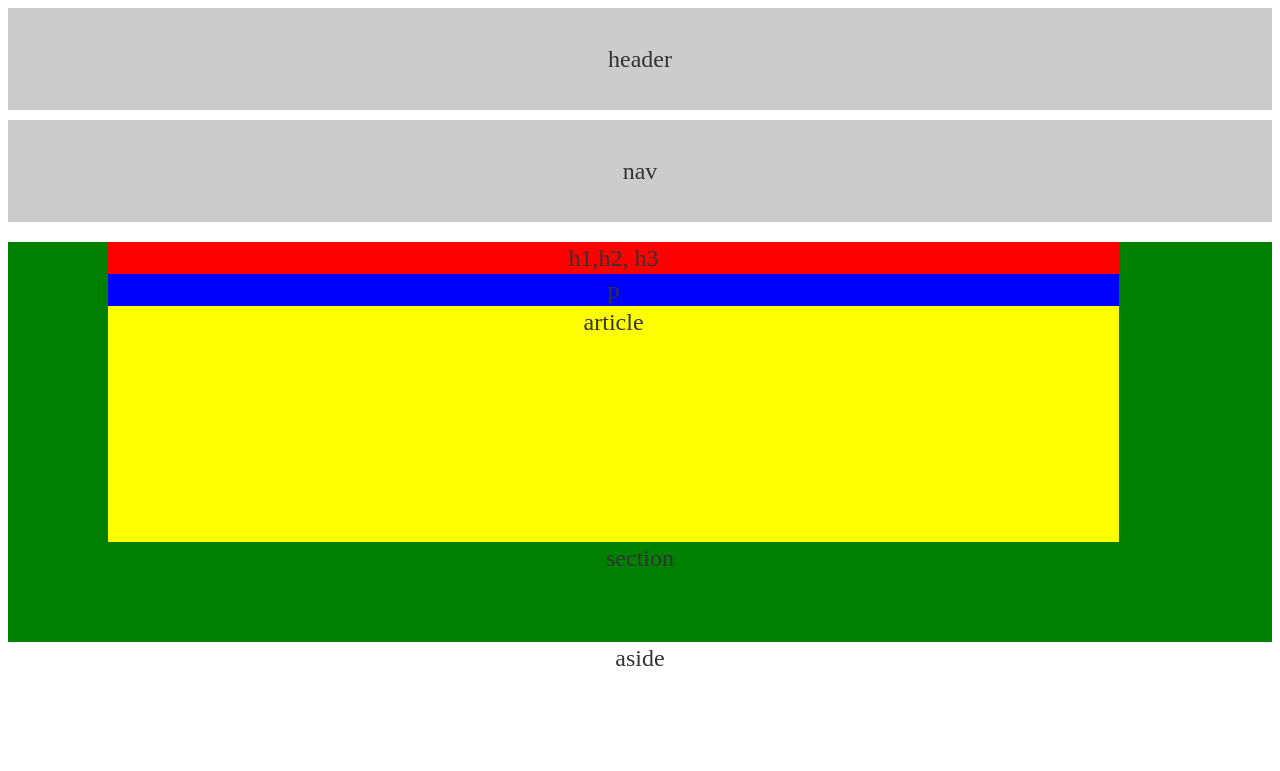
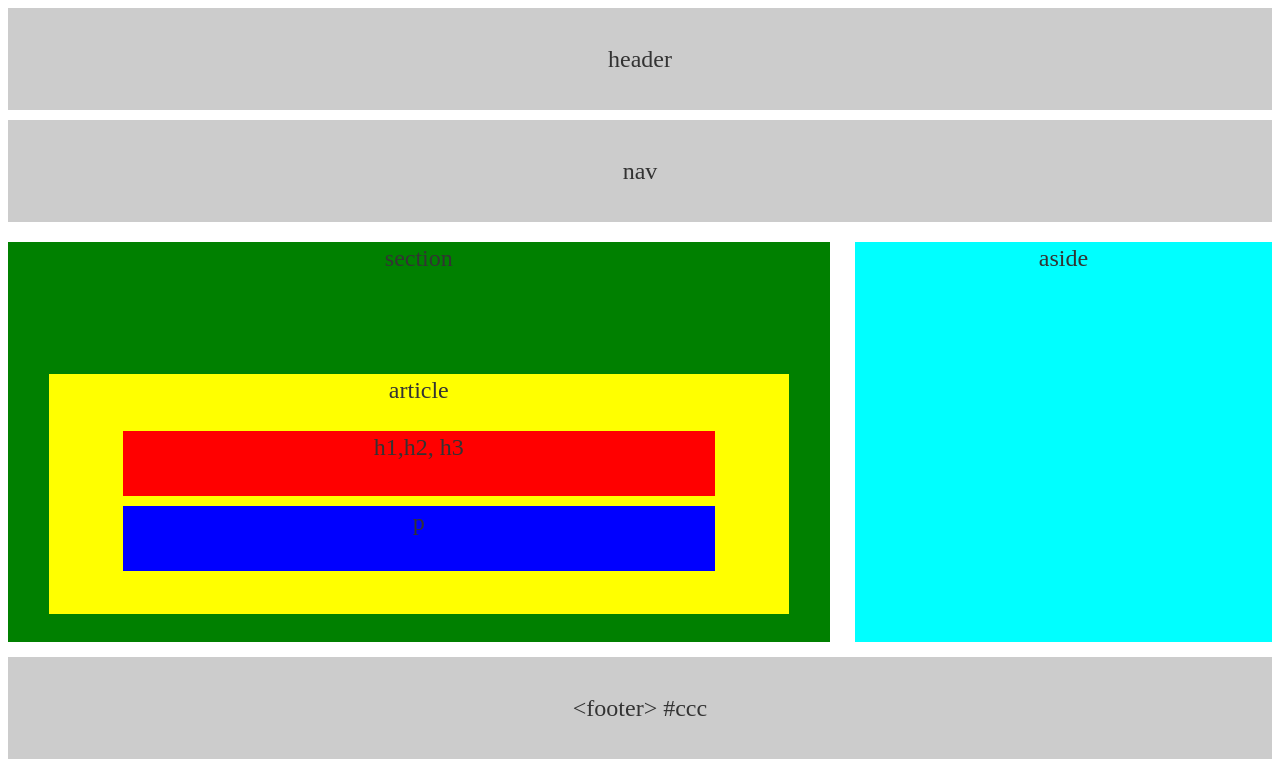
Before and after one commit to jonathan789/jonathan789.github.io, a plain HTML site: page index.html in a window 1280 px wide. Shown: the top 771 px of the page. Drawn offline with Linux system fonts and the light colour scheme.

Commit message:
replaced html and css files

```diff
--- a/index.html
+++ b/index.html
@@ -18,25 +18,24 @@
     nav
   </nav>
 
-  <section>
+
+  <div class="container">
+  <section class="bothclass">
+      section
     <article>
+      article
       <div class="hclass">
       h1,h2, h3
       </div>
       <div class="pclass">
       p
       </div>
-    article
     </article>
-    section
   </section>
-
-
-
-
    <aside>
     aside
    </aside>
+</div>
 
   <footer>
     &lt;footer&gt; #ccc
--- a/style.css
+++ b/style.css
@@ -26,27 +26,46 @@
   section {
     height: 400px;
     background: green;
-
+    width: 65%;
+    float: left;
   }
 
   article {
-    height: 300px;
-    width: 80%;
+    height: 240px;
+    width: 90%;
     background: yellow;
-    margin-left: 100px;
+    margin: 100px auto 0;
   }
 
-  footer {
-    margin: 100px;
-    padding: 100px;
-    /* clear: both; */
-    background: #ccc;
-  }
+  .container {
+    overflow: hidden;
+    height: 400px;
+    margin: auto;
+   }
 
   .hclass {
     background: red;
+    width: 80%;
+    margin: 25px auto 0;
+    height: 65px;
   }
 
   .pclass {
     background: blue;
+    width: 80%;
+    margin: 10px auto 0;
+    height: 65px;
   }
+
+  aside {
+    width: 33%;
+    float: right;
+    height: 600px;
+    background: cyan;
+  }
+
+  footer {
+    margin-top: 15px;
+    padding: 35px;
+    background: #ccc;
+  }
```
Lines whose indentation alone changed are shown as unchanged.
